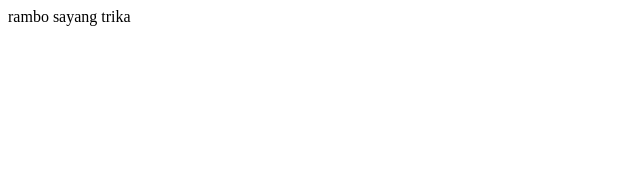
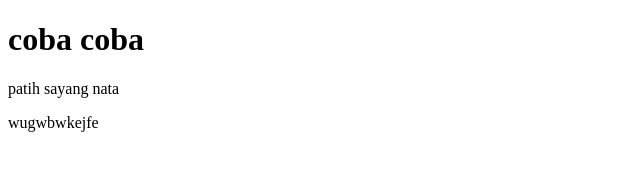
Before and after one commit to royyanfathh/belajar, a plain HTML site: page index2.html in a window 1280 px wide. Shown: the whole page, without its empty margins (0-640 px from the left). Drawn offline with Linux system fonts and the light colour scheme.

Commit message:
mengubah index2.html

```diff
--- a/index2.html
+++ b/index2.html
@@ -6,6 +6,8 @@
   <title>Document</title>
 </head>
 <body>
-  rambo sayang trika
+  <h1>coba coba</h1>
+  patih sayang nata
+  <p>wugwbwkejfe</p>
 </body>
 </html>
```
